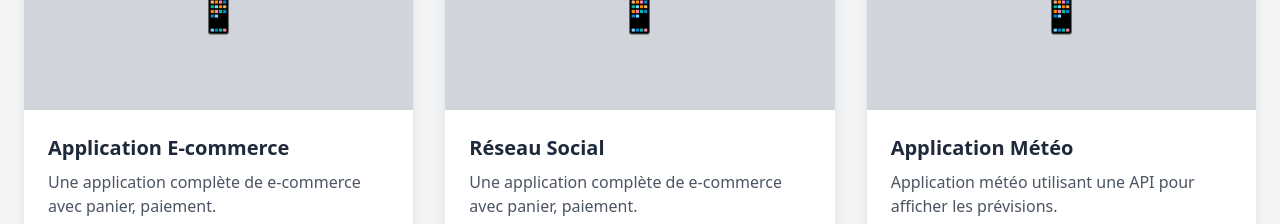
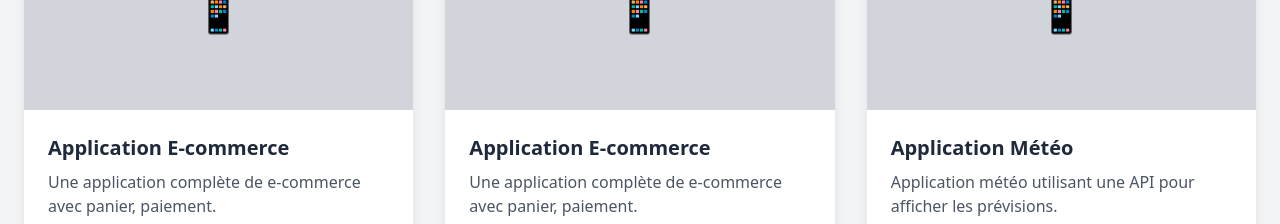
Before and after one commit to azizbaba237/babacv, a React (Create React App) app: page / in a window 1280 px wide. Shown: the part 2300-2524 px from the top of the page. Built offline with nearby package versions, Linux system fonts and the light colour scheme.

Commit message:
modification des projets sur la partie projets

```diff
--- a/src/components/Projects.jsx
+++ b/src/components/Projects.jsx
@@ -10,7 +10,7 @@ const projects = [
     link: "https://e-shop-five-sigma.vercel.app/",
   },
   {
-    title: "Réseau Social",
+    title: "Application E-commerce",
     description:
       "Une application complète de e-commerce avec panier, paiement.",
     technologies: ["React", "Tailwind CSS"],
```
